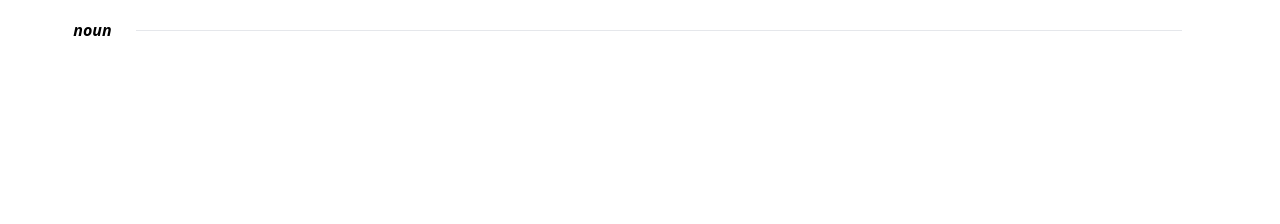
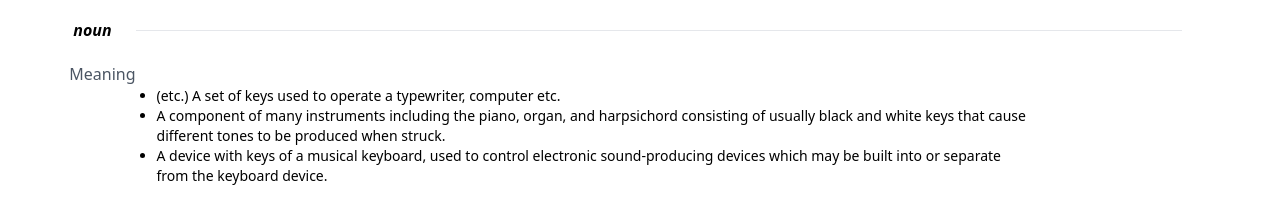
Before and after one commit to Akasi-M-P/web-dictionary-app, a React (Vite) app: page / in a window 1280 px wide. Shown: the part 562-786 px from the top of the page. Built offline with nearby package versions, Linux system fonts and the light colour scheme.

Commit message:
worked on word meaning

```diff
--- a/src/WordBody/WordBody.jsx
+++ b/src/WordBody/WordBody.jsx
@@ -20,6 +20,28 @@ const WordBody = () => {
           <hr className="w-full" />
         </div>
       </section>
+      <section className="w-11/12">
+        <div className="">
+          <p className="text-gray-600">Meaning</p>
+        </div>
+        <div className="w-10/12 mx-auto">
+          <ul className="list-disc text-sm">
+            <li>
+              (etc.) A set of keys used to operate a typewriter, computer etc.
+            </li>
+            <li>
+              A component of many instruments including the piano, organ, and
+              harpsichord consisting of usually black and white keys that cause
+              different tones to be produced when struck.
+            </li>
+            <li>
+              A device with keys of a musical keyboard, used to control
+              electronic sound-producing devices which may be built into or
+              separate from the keyboard device.
+            </li>
+          </ul>
+        </div>
+      </section>
     </main>
   );
 };
```
